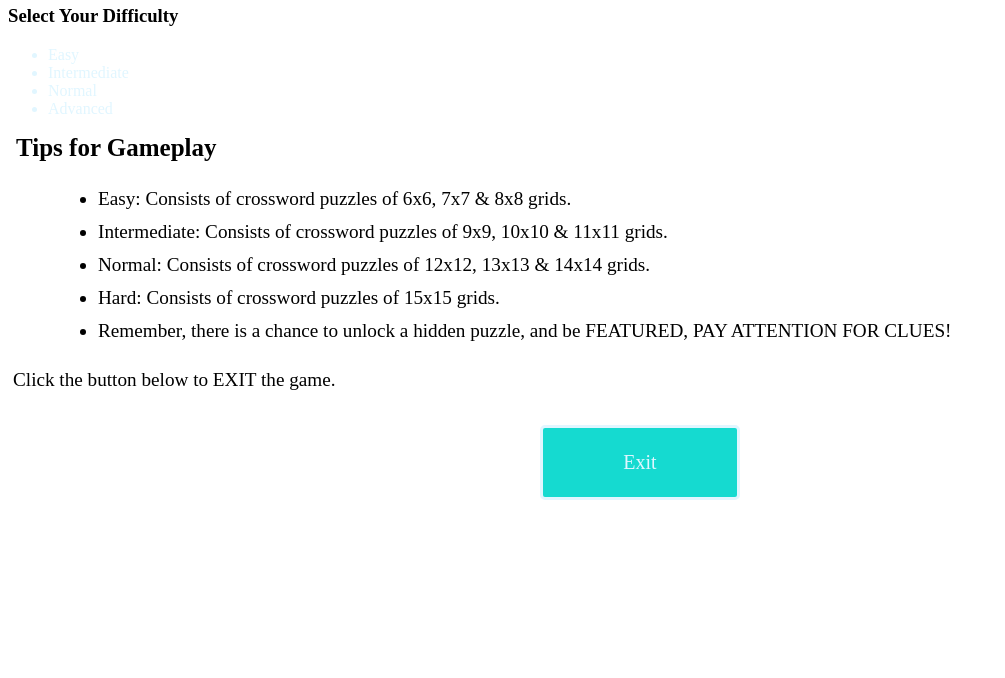
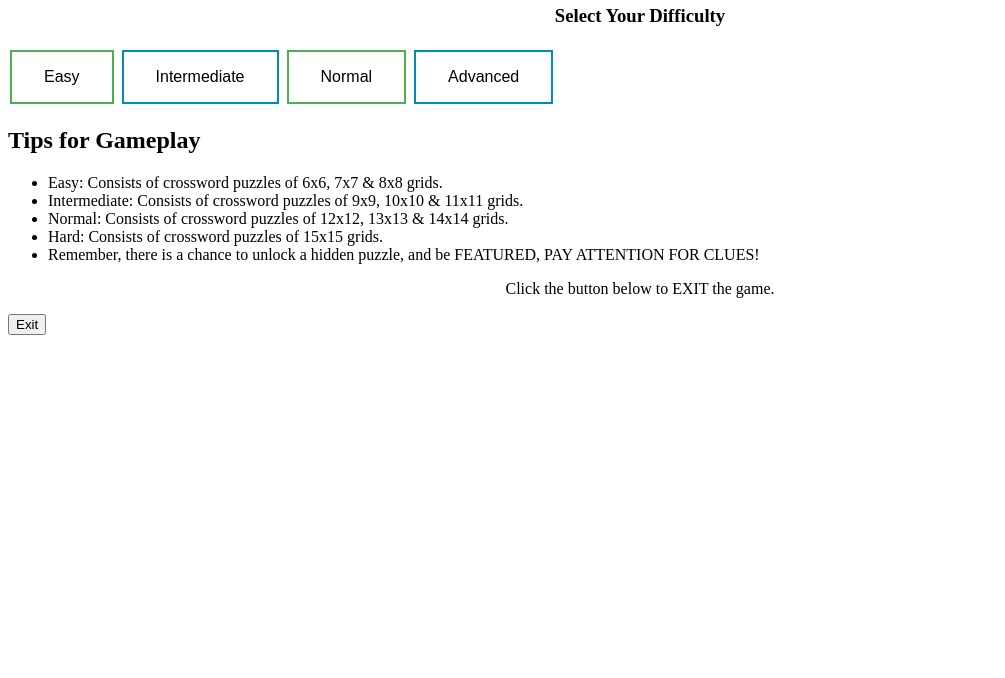
Before and after one commit to teamc-ohare/puzzle-of-puzzles-crossword, a plain HTML site: page html/difficulty.html in a window 1280 px wide. Shown: the part 122-800 px from the top of the page, without its empty margins (0-1005 px from the left). Drawn offline with Linux system fonts and the light colour scheme; files that its build step writes are made by us from their sources.

Commit message:
Update difficulty.html

```diff
--- a/html/difficulty.html
+++ b/html/difficulty.html
@@ -1,38 +1,78 @@
 <!DOCTYPE html>
 <html>
+<head>
+<style>
+.button {
+  border: none;
+  color: white;
+  padding: 16px 32px;
+  text-align: center;
+  text-decoration: none;
+  display: inline-block;
+  font-size: 16px;
+  margin: 4px 2px;
+  transition-duration: 0.4s;
+  cursor: pointer;
+}
 
-<head>
-  <title>Puzzle of Puzzles</title>
+.button1 {
+  background-color: white;
+  color: black;
+  border: 2px solid #4CAF50;
+}
 
-  <link rel="stylesheet" type="text/css" href="css/difficulty.css" />
-  <link rel="stylesheet" type="text/css" href="css/instructions.css" />
+.button1:hover {
+  background-color: #4CAF50;
+  color: white;
+}
+
+.button2 {
+  background-color: white;
+  color: black;
+  border: 2px solid #008CBA;
+}
+
+.button2:hover {
+  background-color: #008CBA;
+  color: white;
+}
+
+.button3 {
+  background-color: white;
+  color: black;
+  border: 2px solid #4CAF50;
+}
+
+.button3:hover {
+  background-color: #4CAF50;
+  color: white;
+}
+
+.button4 {
+  background-color: white;
+  color: black;
+  border: 2px solid #008CBA;
+}
+
+.button4:hover {
+  background-color: #008CBA;
+  color: white;
+}
+
+</style>
 </head>
+<body>
+<header>
+   <h1><center>Puzzle of Puzzles</center></h1>
+   <h2><center>A Multi-Level Crossword Puzzle Game</center></h2>
 
-<body>
-  <header>
-    <h1>Puzzle of Puzzles</h1>
-    <h2>A Multi-Level Crossword Puzzle Game</h2>
+   <h3><center>Select Your Difficulty</center></h3>
+</header>
 
-    <h3>Select Your Difficulty</h3>
-  </header>
-
-  <section>
-    <nav>
-      <ul>
-        <a href="html/game.html">
-          <li>Easy</li>
-        </a>
-        <a href="">
-          <li>Intermediate</li>
-        </a>
-	  <a href="">
-          <li>Normal</li>
-        </a>
-	  <a href="">
-          <li>Advanced</li>
-        </a>
-      </ul>
-    </nav>
+<a href="../html/game.html"><button class="button button1">Easy</button></a>
+<button class="button button2">Intermediate</button>
+<button class="button button3">Normal</button>
+<button class="button button4">Advanced</button>
 
     <main>
       <h2>Tips for Gameplay</h2>
@@ -45,9 +85,9 @@
 	<li>Remember, there is a chance to unlock a hidden puzzle, and be FEATURED, PAY ATTENTION FOR CLUES!</li>
       </ul>
 
-      <p id="last-p">Click the button below to EXIT the game.</p>
+	    <p id="last-p"><center>Click the button below to EXIT the game.</center></p>
 
-      <a href="../index.html"><button>Exit</button></a>
+	    <a href="../index.html"><button><center>Exit</c></button></a>
     </main>
     <div id="bottom"></div>
   </section>
```
